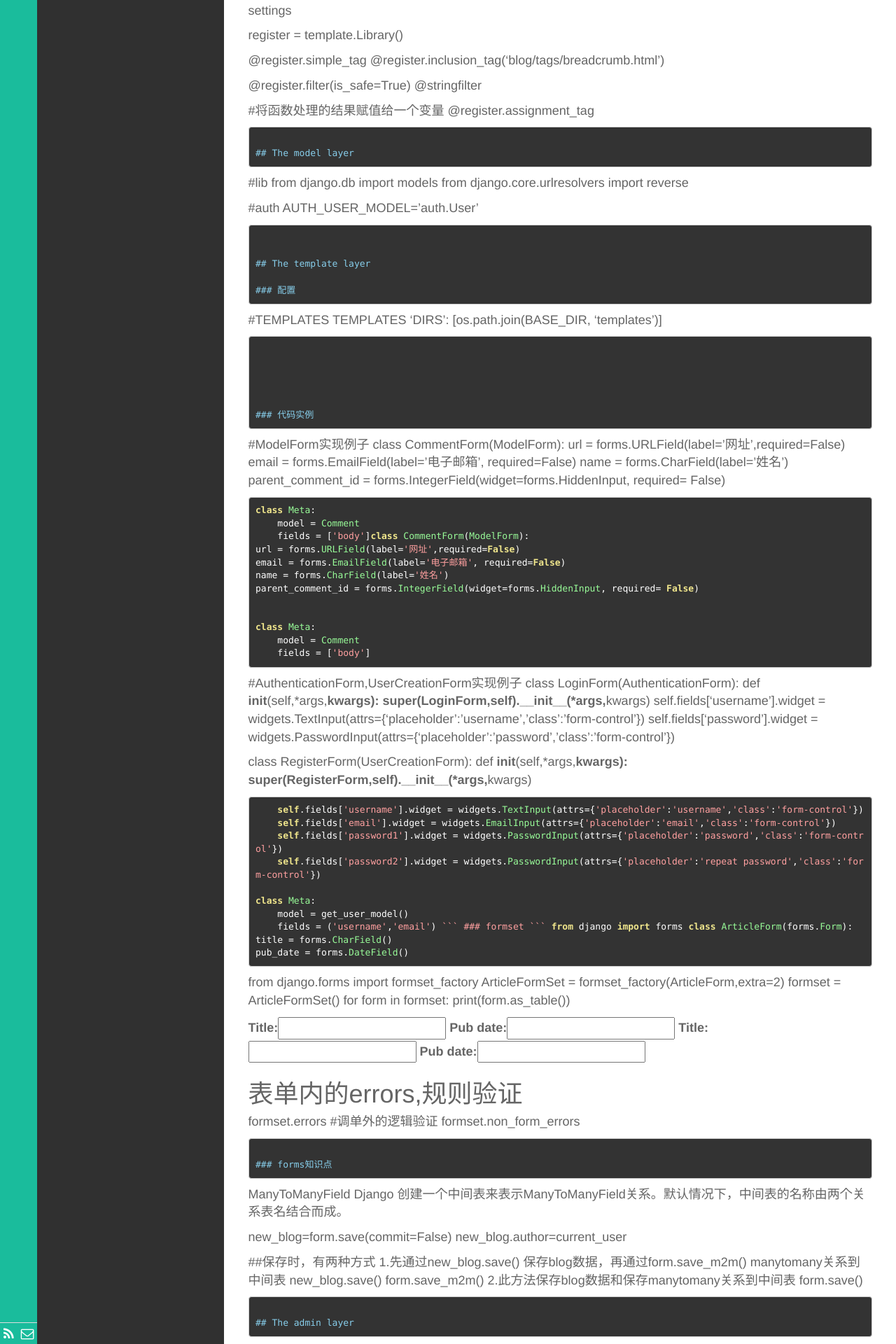
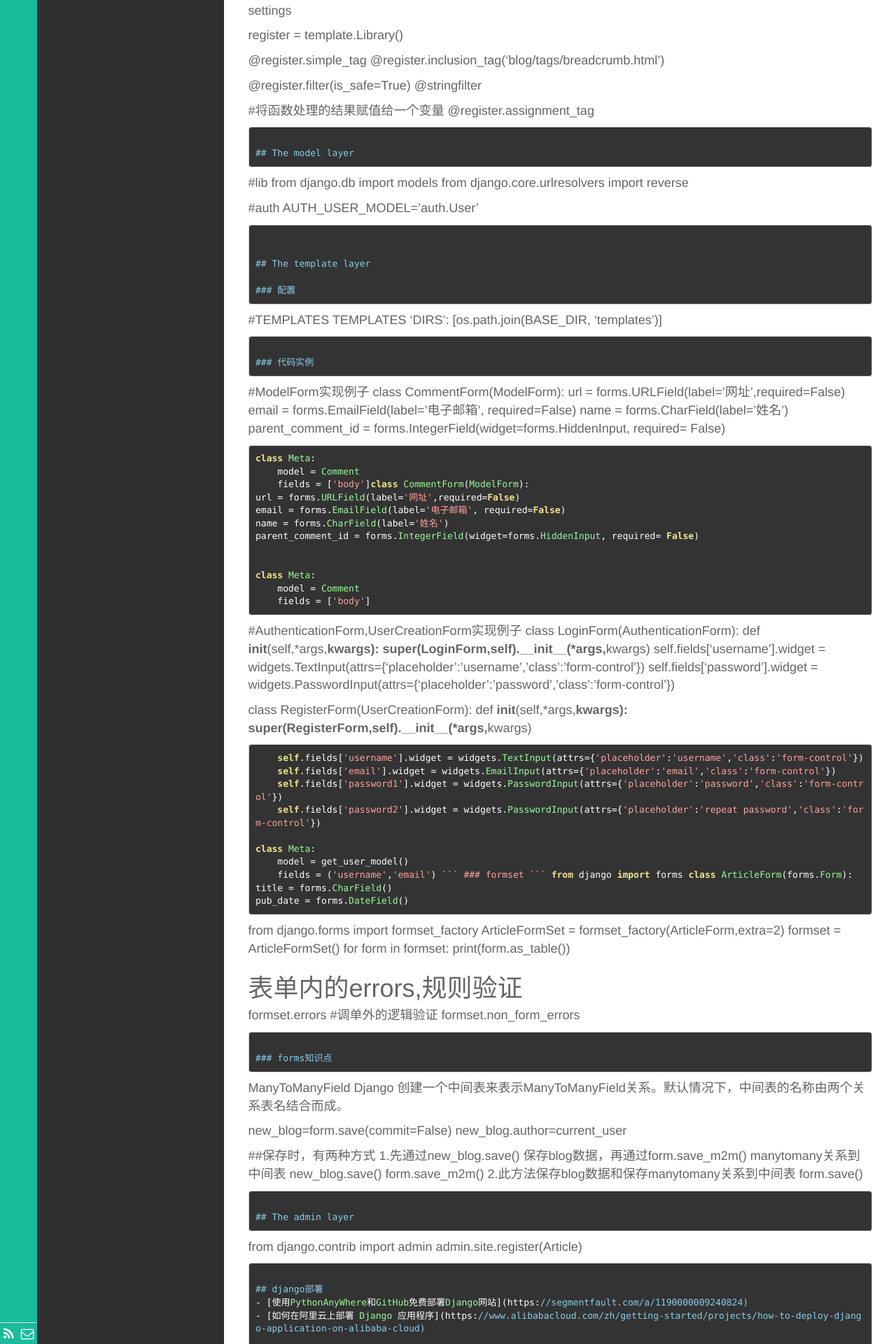
Before and after one commit to kyoyo/kyoyo.github.io, a Jekyll site: the page built from _posts/技術/2017-09-20-Django.md, in a window 1280 px wide. Shown: the part 3080-5000 px from the top of the page at 70% size. Built offline with Jekyll 4.4.1, drawn with Linux system fonts in a browser that asks for light colours; Markdown is read by kramdown in place of the engine named in the settings.

Commit message:
Update 2017-09-20-Django.md

````diff
--- a/_posts/技術/2017-09-20-Django.md
+++ b/_posts/技術/2017-09-20-Django.md
@@ -250,10 +250,6 @@ AUTH_USER_MODEL='auth.User'
 TEMPLATES 'DIRS': [os.path.join(BASE_DIR, 'templates')]
 ```
 
-
-
-
-
 ### 代码实例
 ```
 #ModelForm实现例子
@@ -311,11 +307,6 @@ formset = ArticleFormSet()
 for form in formset:
     print(form.as_table())
 
-<tr><th><label for="id_form-0-title">Title:</label></th><td><input id="id_form-0-title" name="form-0-title" type="text" /></td></tr>
-<tr><th><label for="id_form-0-pub_date">Pub date:</label></th><td><input id="id_form-0-pub_date" name="form-0-pub_date" type="text" /></td></tr>
-<tr><th><label for="id_form-1-title">Title:</label></th><td><input id="id_form-1-title" name="form-1-title" type="text" /></td></tr>
-<tr><th><label for="id_form-1-pub_date">Pub date:</label></th><td><input id="id_form-1-pub_date" name="form-1-pub_date" type="text" /></td></tr>
-
 # 表单内的errors,规则验证
 formset.errors
 #调单外的逻辑验证
````
